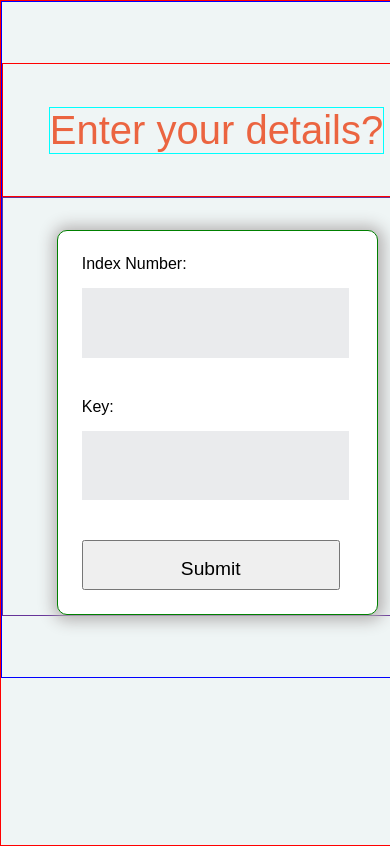
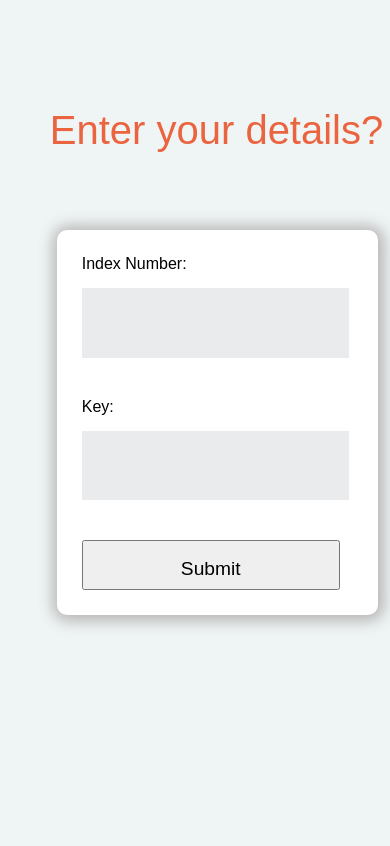
Before and after one commit to Asiedu13/wassceverse-grandpa, a Django app: page / in a window 390 px wide; the page is wider, and only the part inside the window is pictured. Shown: the part 69-915 px from the top of that part. Run offline with Django 4.2, Linux system fonts and the light colour scheme; some libraries are stand-ins or nearby versions.

Commit message:
removed borders

```diff
--- a/wassceverse_web/main/static/css/_util.scss
+++ b/wassceverse_web/main/static/css/_util.scss
@@ -1,3 +1,3 @@
 @mixin border($color) {
-  border: 1px solid $color;
+  border: 1px solid transparent;
 }
--- a/wassceverse_web/main/static/css/input.css
+++ b/wassceverse_web/main/static/css/input.css
@@ -27,11 +27,11 @@ header section h1 {
 #main {
   width: 100%;
   height: 100vh;
-  border: 1px solid red; }
+  border: 1px solid transparent; }
   #main #content {
     width: 100%;
     height: 80vh;
-    border: 1px solid blue;
+    border: 1px solid transparent;
     display: flex;
     flex-direction: column;
     /* justify-content: center; */
@@ -46,10 +46,10 @@ header section h1 {
       align-items: center; }
     #main #content .content-header {
       height: 100px;
-      border: 1px solid red; }
+      border: 1px solid transparent; }
       #main #content .content-header h2 {
         width: fit-content;
-        border: 1px solid cyan;
+        border: 1px solid transparent;
         font-size: 2.5rem;
         color: #eb6440;
         margin: 0px 0px 0 0;
@@ -70,7 +70,7 @@ header section h1 {
       background: #fff;
       box-shadow: 1px 1px 15px 5px #b6b3b3;
       border-radius: 10px;
-      border: 1px solid green; }
+      border: 1px solid transparent; }
       #main #content #content-body form input[type="text"] {
         width: 95%;
         height: 60px;
@@ -92,20 +92,20 @@ header section h1 {
     width: inherit;
     display: flex;
     flex-direction: column;
-    border: 1px solid orange; }
+    border: 1px solid transparent; }
     #main > section a {
       color: #d55d21;
       font-size: 1.5rem;
       text-align: center;
       margin: 45%;
-      border: 1px solid blue; }
+      border: 1px solid transparent; }
     #main > section .search-bar {
       display: flex;
       justify-content: center;
       align-items: center;
       height: 100px;
       width: inherit;
-      border: 1px solid pink;
+      border: 1px solid transparent;
       color: #497174; }
       #main > section .search-bar p {
         font-size: 3rem; }
@@ -464,7 +464,7 @@ text
   #content {
     width: 100vw;
     height: 80vh;
-    border: 1px solid cyan;
+    border: 1px solid transparent;
     display: flex;
     flex-direction: column;
     justify-content: center;
@@ -477,14 +477,14 @@ text
       flex-direction: column;
       justify-content: center;
       align-items: center;
-      border: 1px solid rebeccapurple; }
+      border: 1px solid transparent; }
     #content .content-header {
       height: 100px;
       font-size: 4.5rem;
-      border: 1px solid red; }
+      border: 1px solid transparent; }
       #content .content-header h2 {
         width: fit-content;
-        border: 1px solid cyan;
+        border: 1px solid transparent;
         font-size: 2.5rem;
         color: #eb6440;
         margin: 0px 0px 0 0;
@@ -508,7 +508,7 @@ text
         box-shadow: 1px 1px 15px 5px #b6b3b3;
         border-radius: 10px;
         margin: 0 auto;
-        border: 1px solid green; }
+        border: 1px solid transparent; }
         #content #content-body form input {
           width: 95%; }
         #content #content-body form input[type="text"] {
```
Also changed, not shown: other parts of wassceverse_web/main/static/css/input.css (+16 -16 lines).
